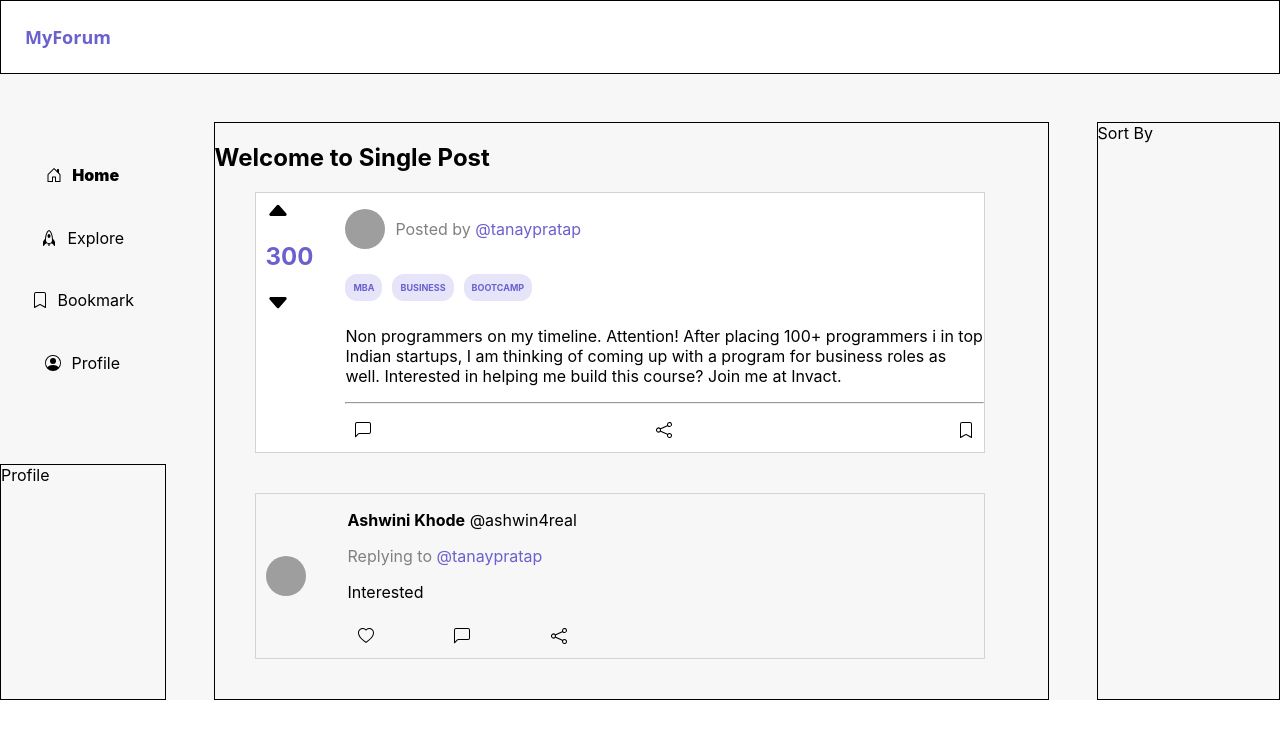
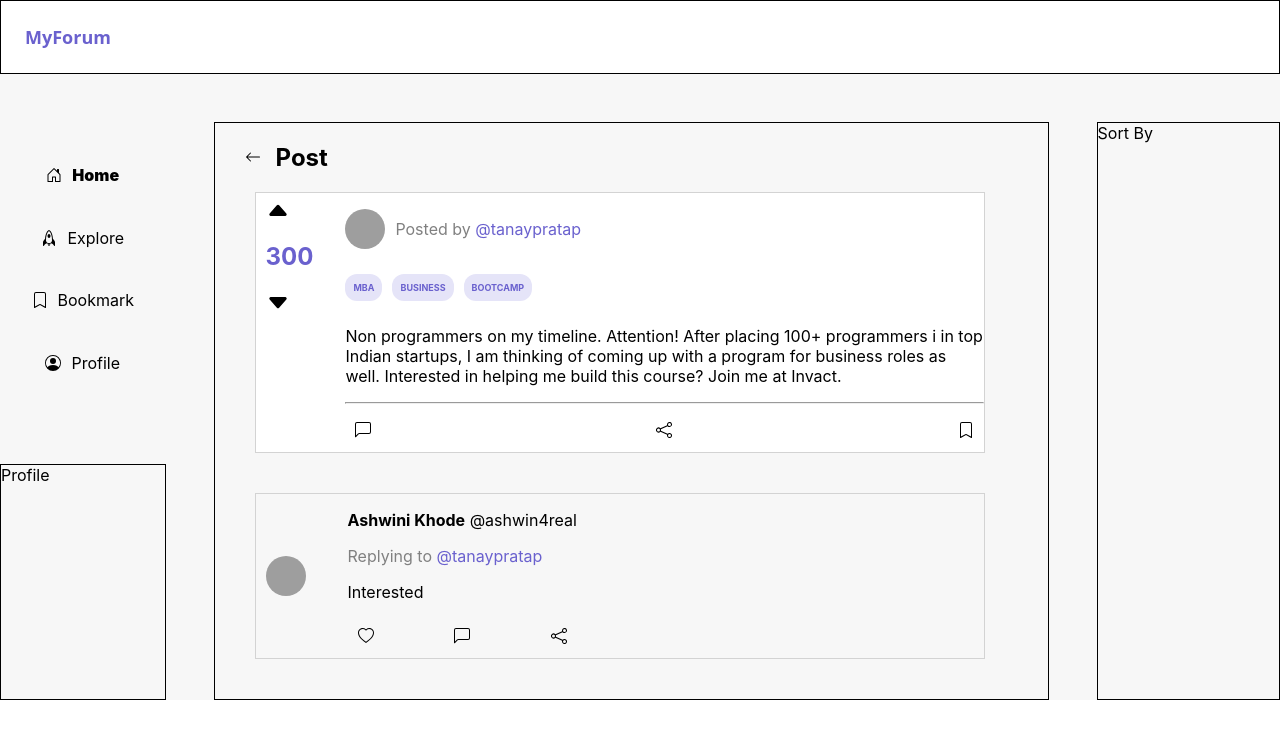
Before and after one commit to akshaykamath45/Machine-Coding-Round-4, a React (Create React App) app: page /post/36635-787-65778 in a window 1280 px wide. Shown: the top 738 px of the page. Built offline with nearby package versions, Linux system fonts and the light colour scheme; grey boxes are pictures that could not be loaded.

Commit message:
feat : implementing navigation and hover button

```diff
--- a/src/App.css
+++ b/src/App.css
@@ -13,8 +13,9 @@
   border: 1px solid black;
   padding: 24px;
   background-color: white;
-  color:  rgb(106 97 206);
-  font-family: system-ui, -apple-system, BlinkMacSystemFont, 'Segoe UI', Roboto, Oxygen, Ubuntu, Cantarell, 'Open Sans', 'Helvetica Neue', sans-serif;
+  color: rgb(106 97 206);
+  font-family: system-ui, -apple-system, BlinkMacSystemFont, "Segoe UI", Roboto,
+    Oxygen, Ubuntu, Cantarell, "Open Sans", "Helvetica Neue", sans-serif;
   font-weight: 800;
   font-size: large;
 }
@@ -28,13 +29,16 @@
   align-items: center;
   font-weight: 400;
 }
-.sidebar-tab{
+.sidebar-tab {
   display: flex;
-  gap:10px;
+  gap: 10px;
   align-items: center;
 }
-.home{
+.home {
   font-weight: 900;
+}
+.home :hover {
+  cursor: pointer;
 }
 .main {
   grid-area: main;
--- a/src/App.js
+++ b/src/App.js
@@ -1,15 +1,19 @@
 import "./App.css";
-import { Routes, Route } from "react-router-dom";
+
+import { Routes, Route,useNavigate} from "react-router-dom";
 import { Sidebar } from "./components/Sidebar";
 import { Home } from "./pages/Home";
 import { SinglePost } from "./pages/SinglePost";
+
 function App() {
+
+const navigate=useNavigate();
   return (
     <div className="App">
       <div className="layout">
         <div className="header">MyForum</div>
         <div className="sidebar">
-          <div className='sidebar-tab home'>
+          <div className='sidebar-tab home' onClick={()=>navigate('/')}>
             <svg
               xmlns="http://www.w3.org/2000/svg"
               width="16"
@@ -20,7 +24,7 @@ function App() {
             >
               <path d="M8.354 1.146a.5.5 0 0 0-.708 0l-6 6A.5.5 0 0 0 1.5 7.5v7a.5.5 0 0 0 .5.5h4.5a.5.5 0 0 0 .5-.5v-4h2v4a.5.5 0 0 0 .5.5H14a.5.5 0 0 0 .5-.5v-7a.5.5 0 0 0-.146-.354L13 5.793V2.5a.5.5 0 0 0-.5-.5h-1a.5.5 0 0 0-.5.5v1.293L8.354 1.146ZM2.5 14V7.707l5.5-5.5 5.5 5.5V14H10v-4a.5.5 0 0 0-.5-.5h-3a.5.5 0 0 0-.5.5v4H2.5Z" />
             </svg>{"  "}
-            Home
+            <span>Home</span>
           </div>
           <div className='sidebar-tab'>
             <svg
--- a/src/pages/Home.css
+++ b/src/pages/Home.css
@@ -69,7 +69,9 @@
   gap: 10px;
   align-items: center;
 }
-.bi bi-chat-left
-{
-    text-decoration: none;
+.bi bi-chat-left {
+  text-decoration: none;
 }
+.hover-btn:hover {
+  cursor: pointer;
+}
--- a/src/pages/Home.jsx
+++ b/src/pages/Home.jsx
@@ -1,9 +1,10 @@
 import { useContext } from "react";
 import { DataContext } from "../contexts/DataContext";
-import {Link} from "react-router-dom";
+import { Link } from "react-router-dom";
 import "./Home.css";
 export const Home = () => {
-  const { data,increaseVoteCount,decreaseVoteCount} = useContext(DataContext);
+  const { data, increaseVoteCount, decreaseVoteCount } =
+    useContext(DataContext);
   console.log(data);
   return (
     <div className="home-page">
@@ -19,7 +20,8 @@ export const Home = () => {
                 fill="currentColor"
                 class="bi bi-caret-up-fill"
                 viewBox="0 0 16 16"
-                onClick={()=>increaseVoteCount(post)}
+                className="hover-btn"
+                onClick={() => increaseVoteCount(post)}
               >
                 <path d="m7.247 4.86-4.796 5.481c-.566.647-.106 1.659.753 1.659h9.592a1 1 0 0 0 .753-1.659l-4.796-5.48a1 1 0 0 0-1.506 0z" />
               </svg>
@@ -35,7 +37,8 @@ export const Home = () => {
                 fill="currentColor"
                 class="bi bi-caret-down-fill"
                 viewBox="0 0 16 16"
-                onClick={()=>decreaseVoteCount(post)}
+                className="hover-btn"
+                onClick={() => decreaseVoteCount(post)}
               >
                 <path d="M7.247 11.14 2.451 5.658C1.885 5.013 2.345 4 3.204 4h9.592a1 1 0 0 1 .753 1.659l-4.796 5.48a1 1 0 0 1-1.506 0z" />
               </svg>
@@ -74,7 +77,7 @@ export const Home = () => {
                       fill="currentColor"
                       class="bi bi-chat-left"
                       viewBox="0 0 16 16"
-
+                      className="hover-btn"
                     >
                       <path d="M14 1a1 1 0 0 1 1 1v8a1 1 0 0 1-1 1H4.414A2 2 0 0 0 3 11.586l-2 2V2a1 1 0 0 1 1-1h12zM2 0a2 2 0 0 0-2 2v12.793a.5.5 0 0 0 .854.353l2.853-2.853A1 1 0 0 1 4.414 12H14a2 2 0 0 0 2-2V2a2 2 0 0 0-2-2H2z" />
                     </svg>
--- a/src/pages/SinglePost.css
+++ b/src/pages/SinglePost.css
@@ -68,8 +68,7 @@
   gap: 10px;
   align-items: center;
 }
-  .bi bi-chat-left
-  {
+.bi bi-chat-left {
   text-decoration: none;
 }
 
@@ -84,17 +83,16 @@
   margin-bottom: 40px;
   margin-left: 40px;
 }
-.profile-image-holder{
-    grid-area:profile;
+.profile-image-holder {
+  grid-area: profile;
   display: flex;
   flex-direction: column;
   justify-content: center;
-    margin:10px;
+  margin: 10px;
 }
-.comment-content{
+.comment-content {
   grid-area: comment;
   text-align: left;
-
 }
 .comment-footer {
   grid-area: footer;
@@ -102,6 +100,15 @@
   display: flex;
   justify-content: space-between;
 }
-  .reply-color{
-    color:grey
+.reply-color {
+  color: grey;
 }
+.navigate-back {
+  display: flex;
+  align-items: center;
+  margin-left: 30px;
+  gap: 15px;
+}
+.hover-btn:hover {
+  cursor: pointer;
+}
--- a/src/pages/SinglePost.jsx
+++ b/src/pages/SinglePost.jsx
@@ -1,18 +1,40 @@
 import "./SinglePost.css";
-import { useParams } from "react-router-dom";
+import { useParams, useNavigate } from "react-router-dom";
 import { useContext } from "react";
 import { DataContext } from "../contexts/DataContext";
 export const SinglePost = () => {
-  const { data, increaseVoteCount, decreaseVoteCount } = useContext(DataContext);
-  const { postID} = useParams();
+  const { data, increaseVoteCount, decreaseVoteCount } =
+    useContext(DataContext);
+  const { postID } = useParams();
 
   const selectedPost = data.posts.find(
     (post) => parseInt(post.postId) === parseInt(postID, 10)
   );
   console.log(selectedPost);
+
+  const navigate = useNavigate();
+
   return (
     <div className="single-post-page">
-      <h2>Welcome to Single Post</h2>
+      <div className="navigate-back">
+        <svg
+          xmlns="http://www.w3.org/2000/svg"
+          width="16"
+          height="16"
+          fill="currentColor"
+          class="bi bi-arrow-left"
+          className="hover-btn"
+          viewBox="0 0 16 16"
+          onClick={() => navigate("/")}
+        >
+          <path
+            fill-rule="evenodd"
+            d="M15 8a.5.5 0 0 0-.5-.5H2.707l3.147-3.146a.5.5 0 1 0-.708-.708l-4 4a.5.5 0 0 0 0 .708l4 4a.5.5 0 0 0 .708-.708L2.707 8.5H14.5A.5.5 0 0 0 15 8z"
+          />
+        </svg>
+        <h2> Post</h2>
+      </div>
+
       <div className="landing-card">
         <div className="counter">
           <svg
@@ -22,6 +44,7 @@ export const SinglePost = () => {
             fill="currentColor"
             class="bi bi-caret-up-fill"
             viewBox="0 0 16 16"
+            className="hover-btn"
             onClick={() => increaseVoteCount(selectedPost)}
           >
             <path d="m7.247 4.86-4.796 5.481c-.566.647-.106 1.659.753 1.659h9.592a1 1 0 0 0 .753-1.659l-4.796-5.48a1 1 0 0 0-1.506 0z" />
@@ -38,6 +61,7 @@ export const SinglePost = () => {
             fill="currentColor"
             class="bi bi-caret-down-fill"
             viewBox="0 0 16 16"
+            className="hover-btn"
             onClick={() => decreaseVoteCount(selectedPost)}
           >
             <path d="M7.247 11.14 2.451 5.658C1.885 5.013 2.345 4 3.204 4h9.592a1 1 0 0 1 .753 1.659l-4.796 5.48a1 1 0 0 1-1.506 0z" />
```
Lines whose indentation alone changed are shown as unchanged.
